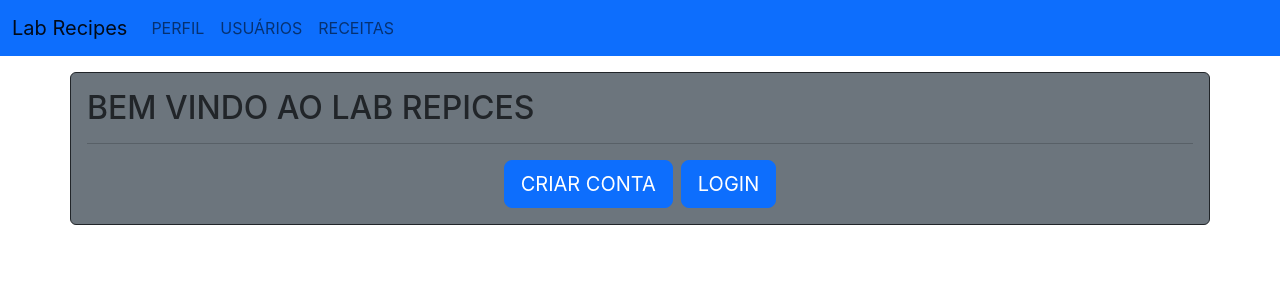
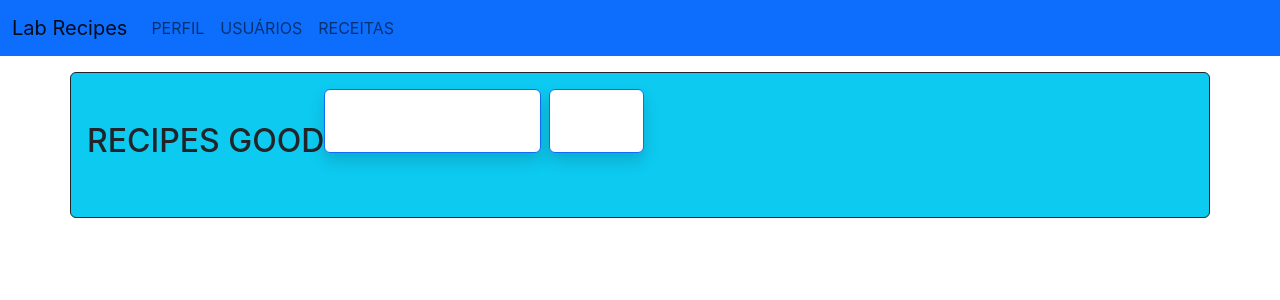
Before and after one commit to fabiolpgomes/recipes-client, a React (Create React App) app: page / in a window 1280 px wide. Shown: the top 300 px of the page. Built offline with nearby package versions, Linux system fonts and the light colour scheme.

Commit message:
Adjustment Home

```diff
--- a/src/pages/Home/index.js
+++ b/src/pages/Home/index.js
@@ -3,17 +3,17 @@ import { Link } from "react-router-dom";
 function Home() {
   return (
     <div className="container-xxl main-container">
-      <div className="container-sm bg-secondary border border-dark rounded p-3">
-        <h2>BEM VINDO AO LAB REPICES</h2>
+      <div className="container-md bg-info p-3 border border-dark rounded d-flex align-items-center">
+        <h2>RECIPES GOOD</h2>
         <hr className="bg-dark" />
         <div className="d-flex align-items-center justify-content-center gap-2">
           <Link to="/sign-up">
-            <button type="button" className="btn btn-primary btn-lg">
-              CRIAR CONTA
+            <button type="button" className="btn btn-primary btn-lg shadow p-3 mb-5 bg-body rounded">
+              CREATE ACCOUNT
             </button>
           </Link>
           <Link to="/login">
-            <button type="button" className="btn btn-primary btn-lg">
+            <button type="button" className="btn btn-primary btn-lg shadow p-3 mb-5 bg-body rounded">
               LOGIN
             </button>
           </Link>
```
Also changed, not shown: 1 other file (tests, documents, lock files or other folders).
